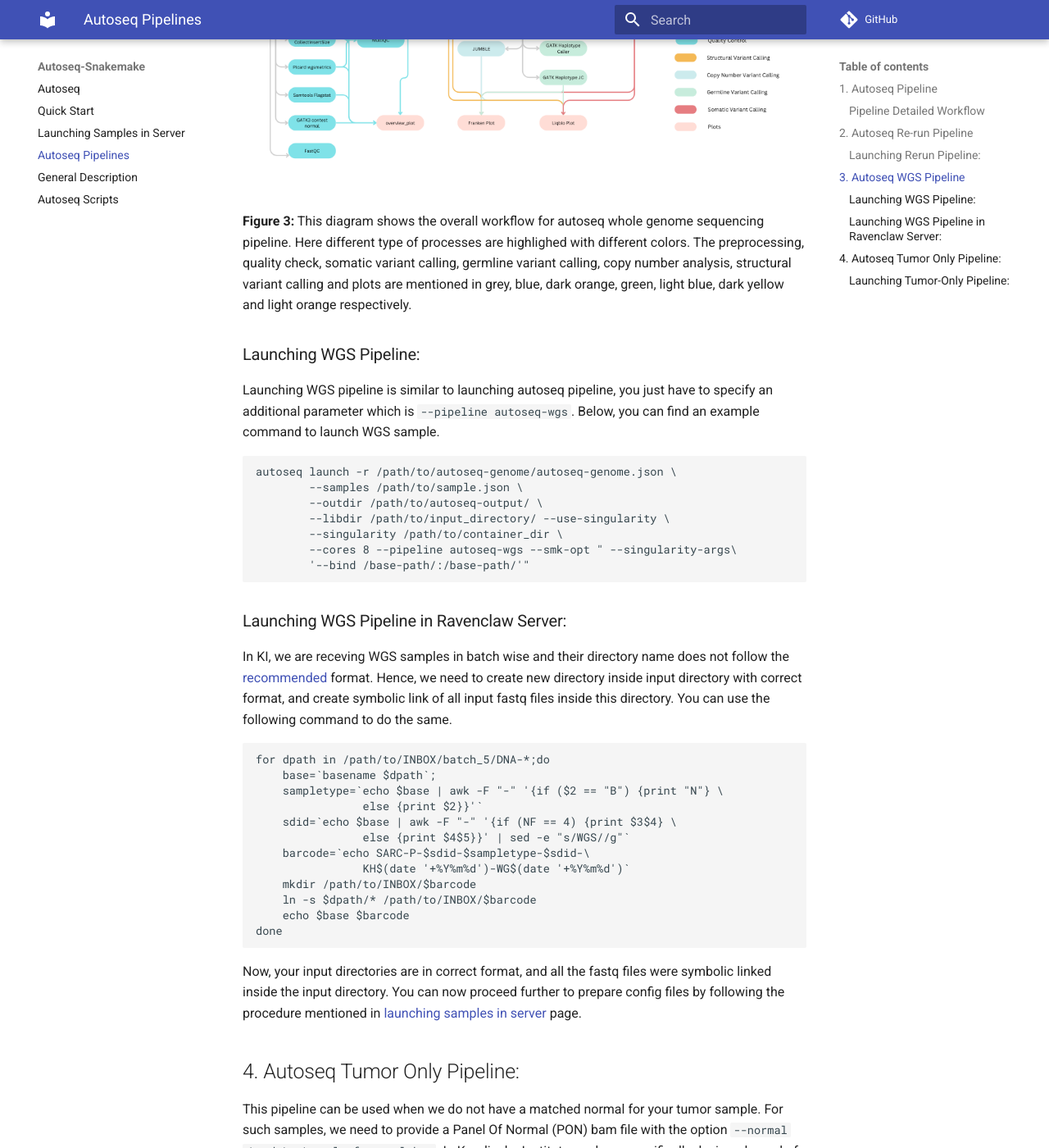
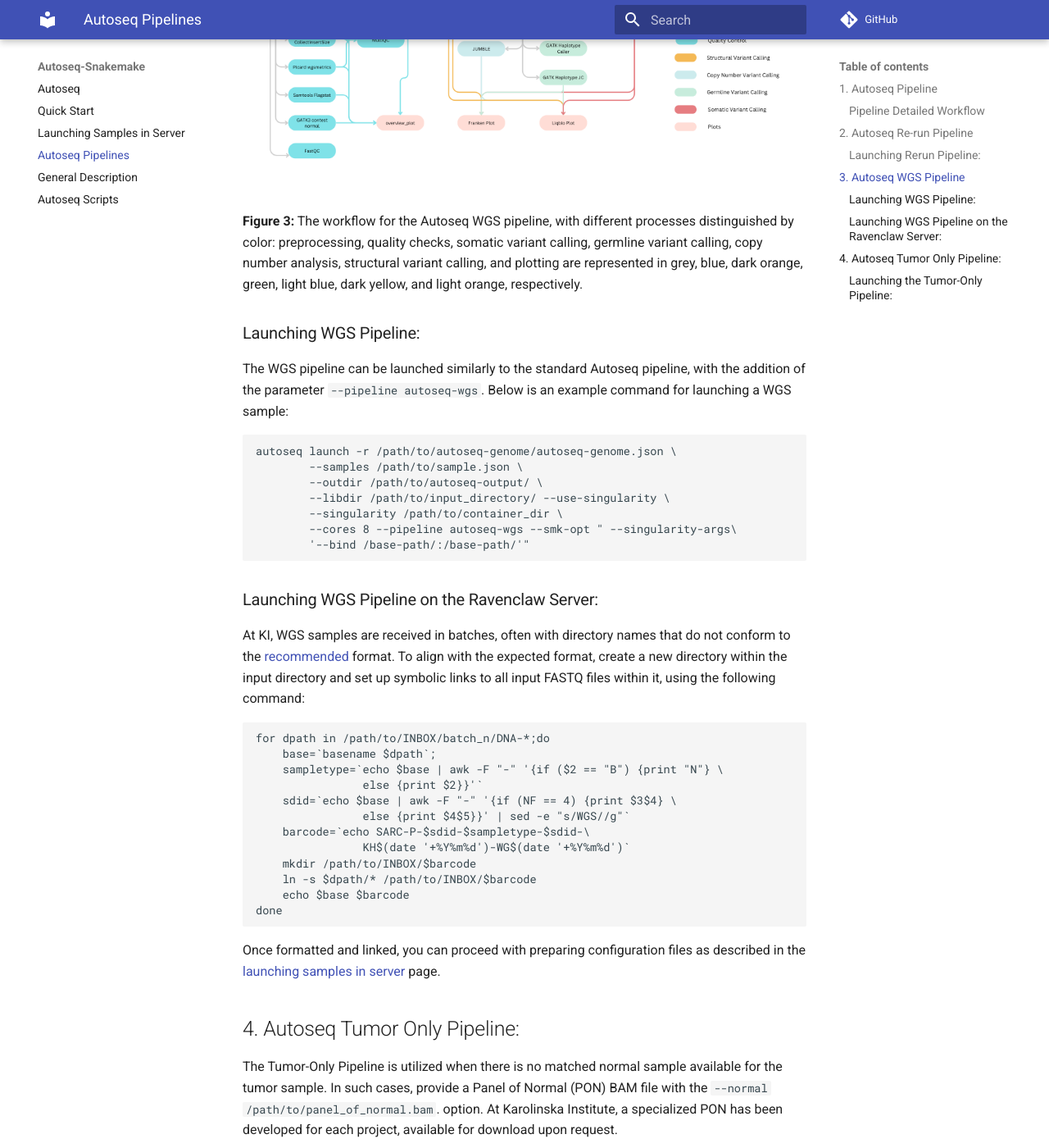
Before and after one commit to ClinSeq/autoseq-snakemake, an MkDocs documentation site: the page built from docs/autoseq_pipeline.md, in a window 1280 px wide and 1400 px high, scrolled down 5863 px. Shown: the whole window at 82% size. Built offline with MkDocs 1.6.1 and Material for MkDocs 9.7.7, drawn with Linux system fonts in a browser that asks for light colours; comment, search, counter and statistics services are not loaded; some of the changed text lies outside the part shown.

Commit message:
Updated Autoseq Pipelines

````diff
--- a/docs/autoseq_pipeline.md
+++ b/docs/autoseq_pipeline.md
@@ -128,11 +128,11 @@ autoseq launch -r /path/to/autoseq-genome/autoseq-genome.json \
 The Autoseq WGS Pipeline is designed for whole genome sequencing (WGS) analysis. Unlike the standard Autoseq pipeline, this pipeline does not incorporate unique molecular identifiers (UMIs). Additionally, germline variants in the tumor sample are identified by running the Haplotype Caller (rule: gatk4_haplotypecaller_jc), as these variants contribute to the copy number analysis for generating liqbio and franken plots. For quality metrics, WGSmetrics is utilized in place of CollectHsMetrics. Both tumor and matched normal samples are required for this pipeline, with the remaining steps closely mirroring those in the standard Autoseq pipeline.
 
 ![Autoseq WGS workflow](img/autoseq_wgs.png)
-**Figure 3:** This diagram shows the overall workflow for autoseq whole genome sequencing pipeline. Here different type of processes are highlighed with different colors. The preprocessing, quality check, somatic variant calling, germline variant calling, copy number analysis, structural variant calling and plots are mentioned in grey, blue, dark orange, green, light blue, dark yellow and light orange respectively.
+**Figure 3:** The workflow for the Autoseq WGS pipeline, with different processes distinguished by color: preprocessing, quality checks, somatic variant calling, germline variant calling, copy number analysis, structural variant calling, and plotting are represented in grey, blue, dark orange, green, light blue, dark yellow, and light orange, respectively.
 
 ### Launching WGS Pipeline:
 
-Launching WGS pipeline is similar to launching autoseq pipeline, you just have to specify an additional parameter which is `--pipeline autoseq-wgs`. Below, you can find an example command to launch WGS sample.
+The WGS pipeline can be launched similarly to the standard Autoseq pipeline, with the addition of the parameter `--pipeline autoseq-wgs`. Below is an example command for launching a WGS sample:
 
 ```
 autoseq launch -r /path/to/autoseq-genome/autoseq-genome.json \
@@ -144,12 +144,12 @@ autoseq launch -r /path/to/autoseq-genome/autoseq-genome.json \
         '--bind /base-path/:/base-path/'"
 ```
 
-### Launching WGS Pipeline in Ravenclaw Server:
+### Launching WGS Pipeline on the Ravenclaw Server:
 
-In KI, we are receving WGS samples in batch wise and their directory name does not follow the [recommended](quick_start/barcodes.md) format. Hence, we need to create new directory inside input directory with correct format, and create symbolic link of all input fastq files inside this directory. You can use the following command to do the same.
+At KI, WGS samples are received in batches, often with directory names that do not conform to the [recommended](quick_start/barcodes.md) format. To align with the expected format, create a new directory within the input directory and set up symbolic links to all input FASTQ files within it, using the following command:
 
 ```
-for dpath in /path/to/INBOX/batch_5/DNA-*;do
+for dpath in /path/to/INBOX/batch_n/DNA-*;do
 	base=`basename $dpath`;
 	sampletype=`echo $base | awk -F "-" '{if ($2 == "B") {print "N"} \
                 else {print $2}}'`
@@ -163,18 +163,18 @@ for dpath in /path/to/INBOX/batch_5/DNA-*;do
 done
 ```
 
-Now, your input directories are in correct format, and all the fastq files were symbolic linked inside the input directory. You can now proceed further to prepare config files by following the procedure mentioned in [launching samples in server](server_launch.md/#preparing-config-file) page.
+Once formatted and linked, you can proceed with preparing configuration files as described in the [launching samples in server](server_launch.md/#preparing-config-file) page.
 
 ## 4. Autoseq Tumor Only Pipeline:
 
-This pipeline can be used when we do not have a matched normal for your tumor sample. For such samples, we need to provide a Panel Of Normal (PON) bam file with the option `--normal /path/to/panel_of_normal.bam`. In Karolinska Institute, we have specifically designed panel of normal for each projects that we are handling. These data can be downloaded upon request.
+The Tumor-Only Pipeline is utilized when there is no matched normal sample available for the tumor sample. In such cases, provide a Panel of Normal (PON) BAM file with the `--normal /path/to/panel_of_normal.bam`. option. At Karolinska Institute, a specialized PON has been developed for each project, available for download upon request.
 
 ![Autoseq tumor only workflow](img/tumor_only.png)
-**Figure 4:** This diagram shows the overall workflow for autoseq whole genome sequencing pipeline. Here different type of processes are highlighed with different colors. The preprocessing, quality check, somatic variant calling, germline variant calling, copy number analysis, structural variant calling and plots are mentioned in grey, blue, dark orange, green, light blue, dark yellow and light orange respectively.
+**Figure 4:** This diagram illustrates the workflow for the Autoseq whole genome sequencing pipeline. Different process types are represented by distinct colors: preprocessing (grey), quality checks (blue), somatic variant calling (dark orange), germline variant calling (green), copy number analysis (light blue), structural variant calling (dark yellow), and plotting (light orange).
 
-### Launching Tumor-Only Pipeline:
+### Launching the Tumor-Only Pipeline:
 
-Launching tumor-only pipeline is similar to launching autoseq pipeline, you just have to specify two additional parameters which are`--pipeline tumor_only` and the location of panel of normal bam file with the parameter `--normal-bam /path/to/panel_of_normal/bams/`. Below, you can find an example command to launch tumor only sample.
+The Tumor-Only Pipeline can be launched similarly to the standard Autoseq pipeline, with the addition of two parameters: `--pipeline tumor_only` and `--normal-bam /path/to/panel_of_normal/bams/` to specify the location of the panel of normal BAM file. Below is an example command for launching a tumor-only sample:
 
 ```
 autoseq launch -r /path/to/autoseq-genome/autoseq-genome.json \
````
